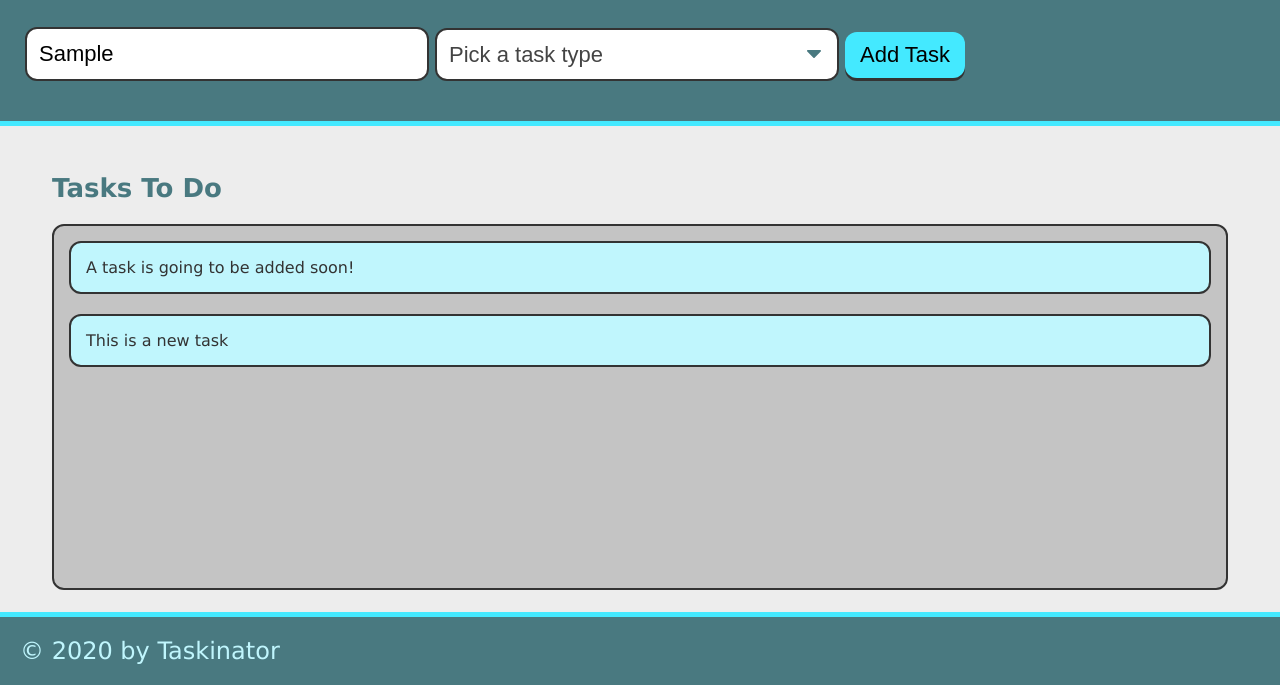
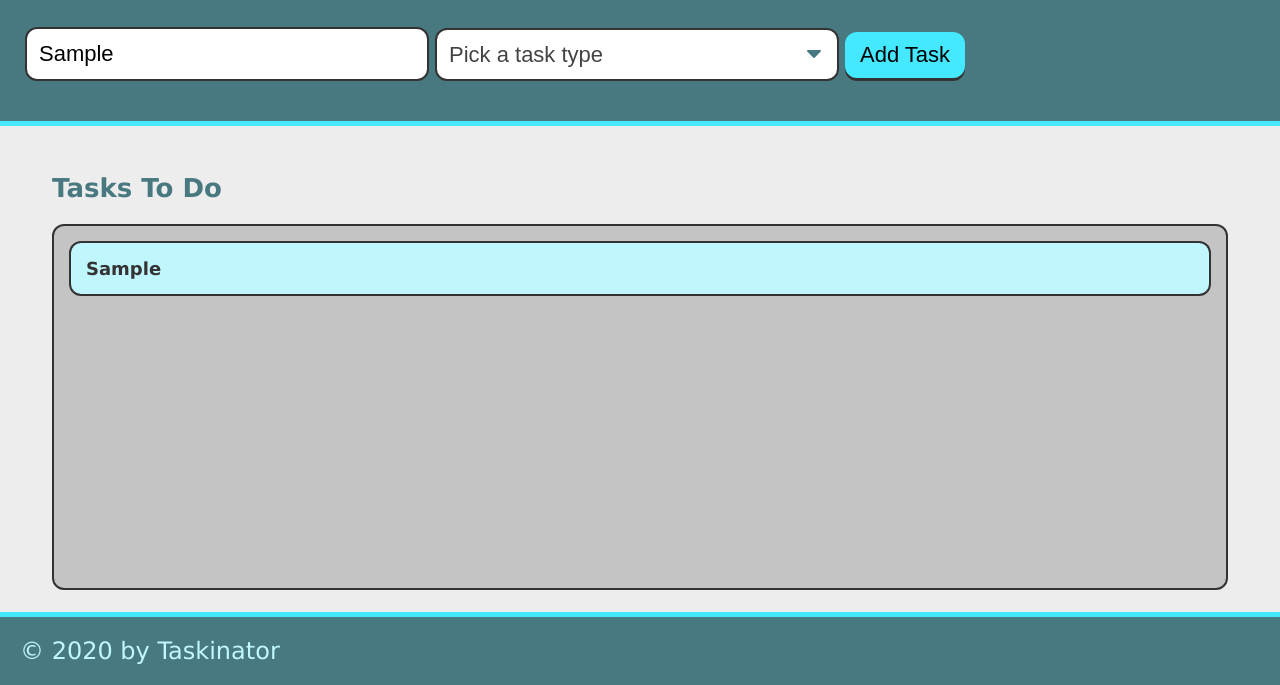
Before and after one commit to AnukaZan/task-and-you-shall-receive, a plain HTML site: page index.html in a window 1280 px wide. Both pictures are taken after typing "Sample" into the empty fields and a click on the button "Add Task". Shown: the part 115-800 px from the top of the page. Drawn offline with Linux system fonts and the light colour scheme.

Commit message:
input task type in list

```diff
--- a/assets/js/script.js
+++ b/assets/js/script.js
@@ -2,12 +2,25 @@ var formEl = document.querySelector("#task-form");
 var tasksToDoEl = document.querySelector("#tasks-to-do");
 
 var createTaskHandler = function(event){
-    event.preventDefault();
+    event.preventDefault(); //cancels event if its cancellable
 
+    var taskNameInput = document.querySelector("input[name='task-name']").value;
+    var taskTypeInput = document.querySelector("select[name='task-type']").value;
+
+    //create list item
     var listItemEl = document.createElement("li");
     listItemEl.className = "task-item";
-    listItemEl.textContent = "This is a new task";
-    tasksToDoEl.appendChild(listItemEl);
+
+    //create div to hold task info and  add to list item
+    var taskInfoEl = document.createElement("div");
+    //give it a class name
+    taskInfoEl.className = "task-info";
+    //use HTML to bold task-name and add task type below it in div
+    taskInfoEl.innerHTML = "<h3 class='task-name'>" + taskNameInput + "</h3><span class='task-type'>" + taskTypeInput + "</span>";
+
+    listItemEl.appendChild(taskInfoEl); // add the taskInfoEl div to the <li>
+
+    tasksToDoEl.appendChild(listItemEl); //add entire list item to tasksToDoEl
 };
 
 formEl.addEventListener("submit", createTaskHandler);
--- a/index.html
+++ b/index.html
@@ -19,9 +19,9 @@
             <div class="form-group">
                 <select name="task-type" class="select-dropdown">
                     <option value="" disabled selected> Pick a task type </option>
-                    <option value="Print"> Personal </option>
-                    <option value="Web"> Professional </option>
-                    <option value="Mobile"> Hobbies </option>
+                    <option value="Personal"> Personal </option>
+                    <option value="Professional"> Professional </option>
+                    <option value="Hobbies"> Hobbies </option>
                 </select>
             </div>
             <div class="form-group">
@@ -34,9 +34,6 @@
         <section class="task-list-wrapper">
             <h2 class="list-title"> Tasks To Do </h2>
             <ul class="task-list" id="tasks-to-do">
-                <li class="task-item">
-                    A task is going to be added soon!
-                </li>
             </ul>
         </section>
     </main>
```
